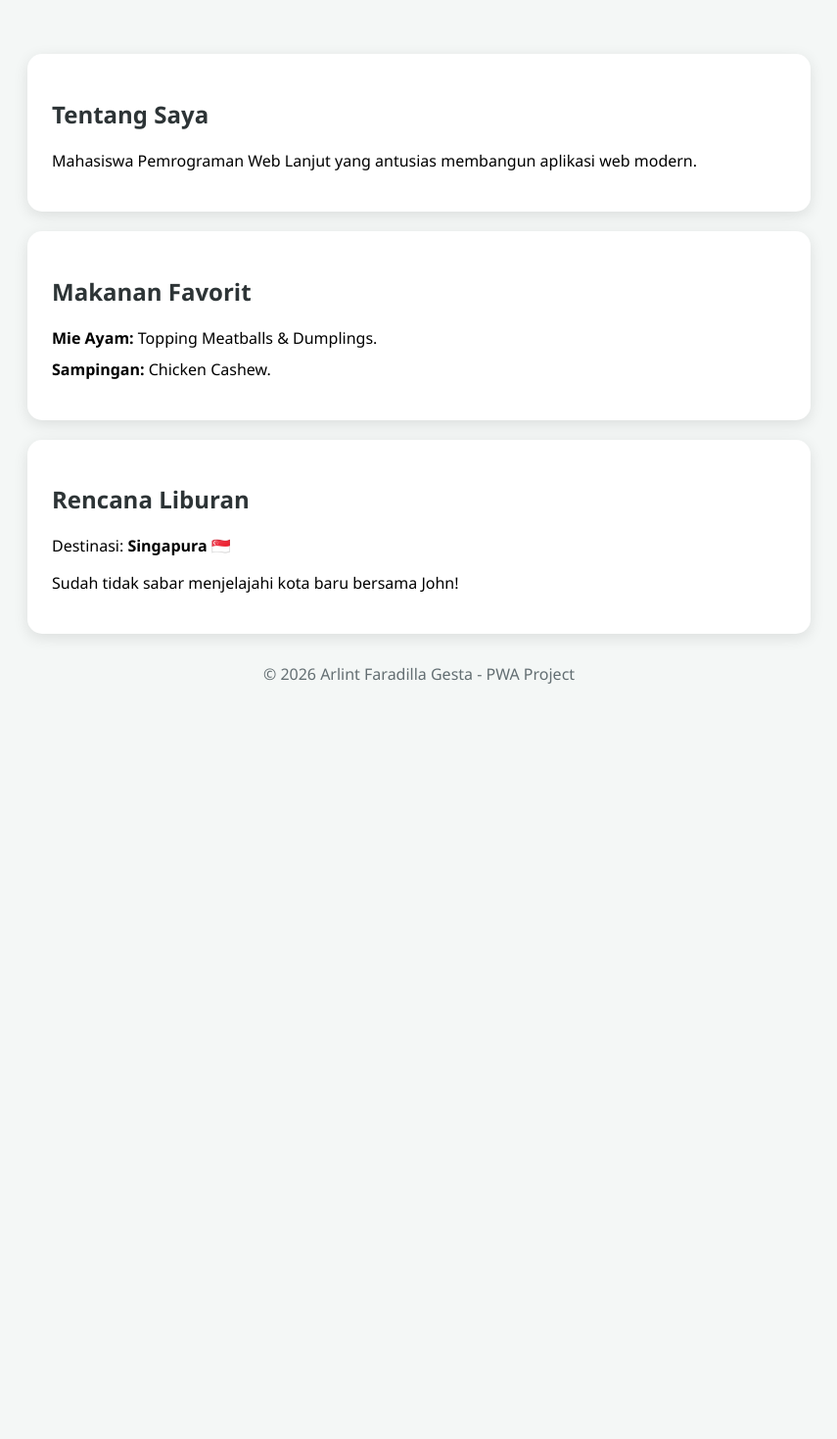
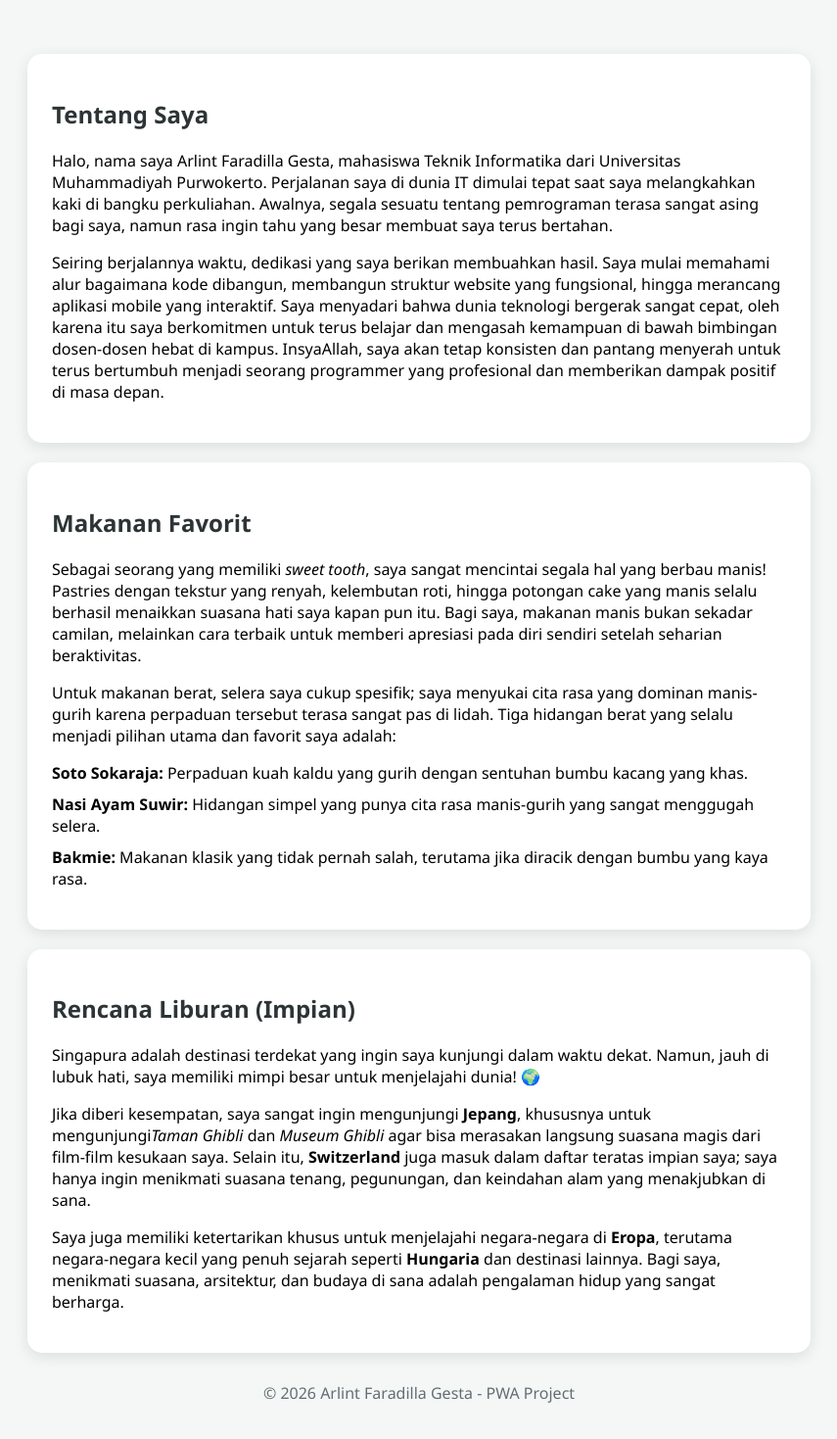
Before and after one commit to arlintfaradilla18-web/tugas-react, a React (Create React App) app: page / in a window 1280 px wide. Shown: the part 169-1638 px from the top of the page at 98% size, without its empty margins (212-1067 px from the left). Before the commit the page ends 904 px from the top, so only its background shows below. Built offline with nearby package versions, Linux system fonts and the light colour scheme.

Commit message:
update konten deskriptif profil dan hobi

```diff
--- a/src/App.css
+++ b/src/App.css
@@ -1,3 +1,16 @@
+/* Tambahkan ini di baris paling atas App.css */
+@import url('https://fonts.googleapis.com/css2?family=Poppins:wght@300;400;600&display=swap');
+
+body {
+  /* Ubah font-family menjadi Poppins */
+  font-family: 'Poppins', sans-serif;
+  background-color: #f4f7f6;
+  margin: 0;
+  padding: 0;
+}
+
+/* ... sisa kode CSS kamu yang lainnya tetap sama ... */
+
 body {
   background-color: #f4f7f6;
   font-family: 'Segoe UI', sans-serif;
--- a/src/App.js
+++ b/src/App.js
@@ -12,21 +12,56 @@ function App() {
 <main className="main-content">
   <section className="card">
     <h2>Tentang Saya</h2>
-          <p>Mahasiswa Pemrograman Web Lanjut yang antusias membangun aplikasi web modern.</p>
+    <p>
+      Halo, nama saya Arlint Faradilla Gesta, mahasiswa Teknik Informatika dari Universitas Muhammadiyah Purwokerto.
+      Perjalanan saya di dunia IT dimulai tepat saat saya melangkahkan kaki di bangku perkuliahan. Awalnya, segala sesuatu tentang
+      pemrograman terasa sangat asing bagi saya, namun rasa ingin tahu yang besar membuat saya terus bertahan.
+    </p>
+    <p>
+      Seiring berjalannya waktu, dedikasi yang saya berikan membuahkan hasil. Saya mulai memahami alur bagaimana kode dibangun,
+      membangun struktur website yang fungsional, hingga merancang aplikasi mobile yang interaktif. Saya menyadari bahwa
+      dunia teknologi bergerak sangat cepat, oleh karena itu saya berkomitmen untuk terus belajar dan mengasah kemampuan
+      di bawah bimbingan dosen-dosen hebat di kampus. InsyaAllah, saya akan tetap konsisten dan pantang menyerah untuk
+      terus bertumbuh menjadi seorang programmer yang profesional dan memberikan dampak positif di masa depan.
+    </p>
   </section>
 
   <section className="card">
     <h2>Makanan Favorit</h2>
+    <p>
+      Sebagai seorang yang memiliki <em>sweet tooth</em>, saya sangat mencintai segala hal yang berbau manis!
+      Pastries dengan tekstur yang renyah, kelembutan roti, hingga potongan cake yang manis selalu berhasil menaikkan
+      suasana hati saya kapan pun itu. Bagi saya, makanan manis bukan sekadar camilan, melainkan cara terbaik untuk memberi
+      apresiasi pada diri sendiri setelah seharian beraktivitas.
+    </p>
+    <p>
+      Untuk makanan berat, selera saya cukup spesifik; saya menyukai cita rasa yang dominan manis-gurih karena perpaduan
+      tersebut terasa sangat pas di lidah. Tiga hidangan berat yang selalu menjadi pilihan utama dan favorit saya adalah:
+    </p>
     <ul>
-            <li><strong>Mie Ayam:</strong> Topping Meatballs & Dumplings.</li>
-            <li><strong>Sampingan:</strong> Chicken Cashew.</li>
+      <li><strong>Soto Sokaraja:</strong> Perpaduan kuah kaldu yang gurih dengan sentuhan bumbu kacang yang khas.</li>
+      <li><strong>Nasi Ayam Suwir:</strong> Hidangan simpel yang punya cita rasa manis-gurih yang sangat menggugah selera.</li>
+      <li><strong>Bakmie:</strong> Makanan klasik yang tidak pernah salah, terutama jika diracik dengan bumbu yang kaya rasa.</li>
     </ul>
   </section>
 
   <section className="card">
-          <h2>Rencana Liburan</h2>
-          <p>Destinasi: <strong>Singapura</strong> 🇸🇬</p>
-          <p>Sudah tidak sabar menjelajahi kota baru bersama John!</p>
+    <h2>Rencana Liburan (Impian)</h2>
+    <p>
+      Singapura adalah destinasi terdekat yang ingin saya kunjungi dalam waktu dekat. Namun, jauh di lubuk hati, saya
+      memiliki mimpi besar untuk menjelajahi dunia! 🌍
+    </p>
+    <p>
+      Jika diberi kesempatan, saya sangat ingin mengunjungi <strong>Jepang</strong>, khususnya untuk mengunjungi
+      <em>Taman Ghibli</em> dan <em>Museum Ghibli</em> agar bisa merasakan langsung suasana magis dari film-film kesukaan saya.
+      Selain itu, <strong>Switzerland</strong> juga masuk dalam daftar teratas impian saya; saya hanya ingin menikmati
+      suasana tenang, pegunungan, dan keindahan alam yang menakjubkan di sana.
+    </p>
+    <p>
+      Saya juga memiliki ketertarikan khusus untuk menjelajahi negara-negara di <strong>Eropa</strong>, terutama
+      negara-negara kecil yang penuh sejarah seperti <strong>Hungaria</strong> dan destinasi lainnya. Bagi saya,
+      menikmati suasana, arsitektur, dan budaya di sana adalah pengalaman hidup yang sangat berharga.
+    </p>
   </section>
 </main>
 
```
Lines whose indentation alone changed are shown as unchanged.
